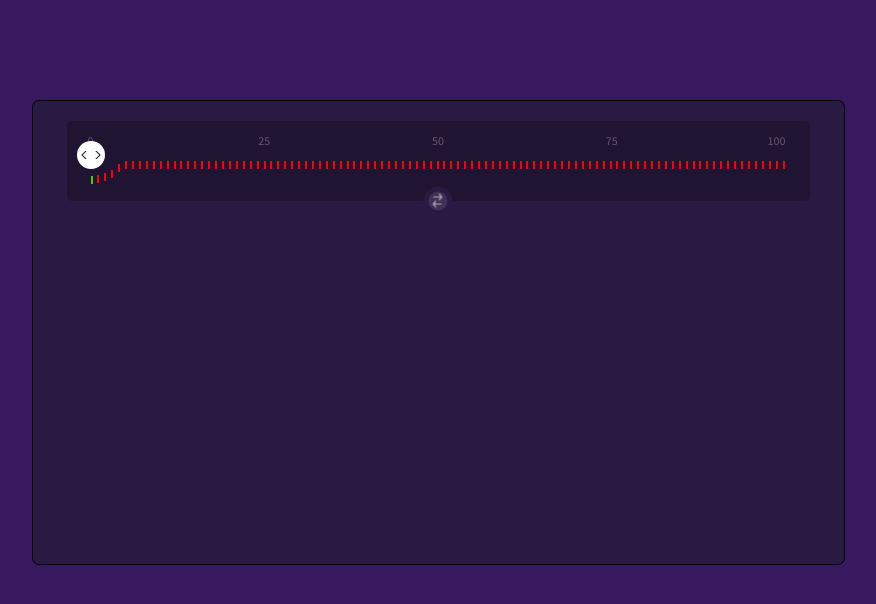
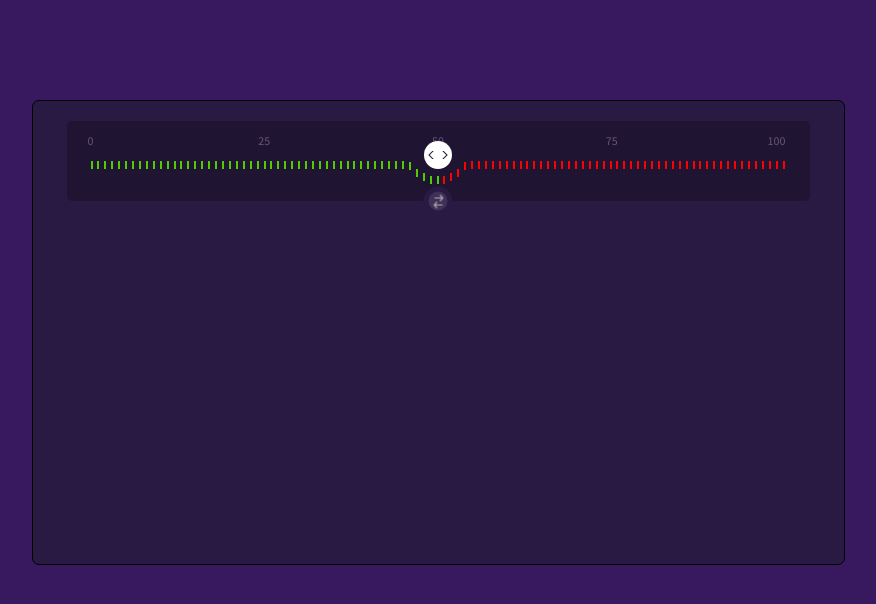
Before and after one commit to extriton/dice-nuxt, a Nuxt app: page / in a window 1280 px wide. Shown: the top 604 px of the page, without its empty margins (202-1078 px from the left). Built offline with nearby package versions, Linux system fonts and the light colour scheme.

Commit message:
Replace store to props

```diff
--- a/components/dice/DiceGame.vue
+++ b/components/dice/DiceGame.vue
@@ -1,24 +1,55 @@
 <template>
   <div class="dice-game">
+    <!-- Slider -->
     <div class="dice-slider-wrapper">
-      <DiceSlider />
+      <DiceSlider
+        :user-value="userValue"
+        :reversed="reversed"
+        @changeUserValue="changeUserValue"
+      />
+      <div class="dice-reverse-wrapper">
+        <DiceReverse
+          @reverse="reverse"
+        />
+      </div>
     </div>
   </div>
 </template>
 
 <script>
 import DiceSlider from '~/components/dice/DiceSlider.vue'
+import DiceReverse from '~/components/dice/DiceReverse.vue'
 
 export default {
   name: 'DiceGame',
   components: {
-    DiceSlider
+    DiceSlider,
+    DiceReverse
+  },
+  data () {
+    return {
+      userValue: 50,
+      gameValue: 0,
+      reversed: false,
+      history: []
+    }
+  },
+  methods: {
+    // Реверс: больше - меньше
+    reverse () {
+      this.reversed = !this.reversed
+    },
+    // Устанавливает новое занчение userValue по событию из слайдера
+    changeUserValue (value) {
+      this.userValue = value
+    }
   }
 }
 </script>
 
 <style>
 @import url('https://fonts.googleapis.com/css?family=Source+Sans+Pro&display=swap');
+
 .dice-game {
   font-family: 'Source Sans Pro', sans-serif;
   width: 813px;
@@ -28,4 +59,17 @@ export default {
   background-color: #291a43;
   padding-top: 20px;
 }
+
+.dice-slider-wrapper {
+  position: relative;
+}
+
+.dice-slider-wrapper .dice-reverse-wrapper {
+  width: 29px;
+  height: 29px;
+  position: absolute;
+  left: 50%;
+  bottom: 0;
+  transform: translate(-50%, 50%);
+}
 </style>
--- a/components/dice/DiceReverse.vue
+++ b/components/dice/DiceReverse.vue
@@ -1,24 +1,17 @@
 <template>
   <div
     class="dice-reverse"
-    @click="invertReverse"
-  >
-    <i class="fa fa-exchange" />
-  </div>
+    @click="reverse"
+  />
 </template>
 
 <script>
-import { mapMutations } from 'vuex'
-
 export default {
   name: 'DiceReverse',
   methods: {
-    invertReverse () {
-      this.INVERT_REVERSE()
-    },
-    ...mapMutations({
-      INVERT_REVERSE: 'dice/INVERT_REVERSE'
-    })
+    reverse () {
+      this.$emit('reverse')
+    }
   }
 }
 </script>
@@ -30,6 +23,7 @@ export default {
     border: 5px solid #291a43;
     border-radius: 100%;
     background: url('~assets/change.png') no-repeat #3e3156;
+    background-position: 1px 1px;
 }
 .dice-reverse:hover {
   cursor: pointer;
--- a/components/dice/DiceSlider.vue
+++ b/components/dice/DiceSlider.vue
@@ -31,20 +31,24 @@
         />
       </ul>
     </div>
-    <div class="dice-reverse-wrapper">
-      <DiceReverse />
-    </div>
   </div>
 </template>
 
 <script>
-import { mapGetters, mapMutations } from 'vuex'
-import DiceReverse from '~/components/dice/DiceReverse.vue'
-
 export default {
   name: 'DiceSlider',
   components: {
-    DiceReverse
+    // DiceReverse
+  },
+  props: {
+    userValue: {
+      type: Number,
+      required: true
+    },
+    reversed: {
+      typr: Boolean,
+      required: true
+    }
   },
   data () {
     return {
@@ -56,15 +60,11 @@ export default {
     // Возвращает значение отображаемое внутри триггера если он перетягивается мышкой
     runnerValue () {
       if (this.drag) {
-        return this.USER_VALUE
+        return this.userValue
       } else {
         return ''
       }
-    },
-    ...mapGetters({
-      USER_VALUE: 'dice/USER_VALUE',
-      REVERSE: 'dice/REVERSE'
-    })
+    }
   },
   methods: {
     // Позиционирует числа заголовка captionItems[] в заивсимости от значения
@@ -81,14 +81,14 @@ export default {
         backgroundColor: '#50CC00'
       }
 
-      if ((value < this.USER_VALUE + 1 && this.REVERSE) || (value > this.USER_VALUE + 1 && !this.REVERSE)) {
+      if ((value < this.userValue + 1 && this.reversed) || (value > this.userValue + 1 && !this.reversed)) {
         style.backgroundColor = 'red'
       }
 
-      const dx = Math.abs(value - this.USER_VALUE - 1)
+      const dx = Math.abs(value - this.userValue - 1)
       if (dx <= 4) {
         const y = Math.sqrt(25 - dx * dx)
-        style.top = `calc(${y * 27}% - 16px)`
+        style.top = `calc(${(y - 1) * 32}% - 14px)`
       }
 
       return style
@@ -96,7 +96,7 @@ export default {
     // Позиционирует триггер
     setRunnerStyle () {
       const style = {
-        left: this.USER_VALUE + '%'
+        left: this.userValue + '%'
       }
       return style
     },
@@ -108,14 +108,14 @@ export default {
     stopDrag () {
       this.drag = false
     },
-    // Перетягивания триггера мышкой
+    // Перетягивание триггера мышкой
     doDrag (e) {
       if (this.drag) {
         let newValue
         newValue = parseInt((e.offsetX + e.target.offsetLeft - e.target.offsetWidth / 2) / e.target.parentNode.offsetWidth * 10000) / 100
         if (newValue < 0) { newValue = 0 }
         if (newValue > 100) { newValue = 100 }
-        this.SET_USER_VALUE(newValue)
+        this.changeUserValue(newValue)
       }
     },
     // Перемещение триггера при клике по линейке
@@ -128,23 +128,24 @@ export default {
         newValue = parseInt(e.offsetX / e.target.offsetWidth * 10000) / 100
       }
 
-      const deltaValue = (newValue - this.USER_VALUE) / 20
+      const deltaValue = (newValue - this.userValue) / 20
       const intervalId = setInterval(() => {
-        if (this.USER_VALUE === newValue) {
+        if (this.userValue === newValue) {
           clearInterval(intervalId)
           return
         }
-        if ((deltaValue > 0 && this.USER_VALUE + deltaValue > newValue) ||
-          (deltaValue < 0 && this.USER_VALUE + deltaValue < newValue)) {
-          this.SET_USER_VALUE(newValue)
+        if ((deltaValue > 0 && this.userValue + deltaValue > newValue) ||
+          (deltaValue < 0 && this.userValue + deltaValue < newValue)) {
+          this.changeUserValue(newValue)
         } else {
-          this.SET_USER_VALUE(this.USER_VALUE + deltaValue)
+          this.changeUserValue(this.userValue + deltaValue)
         }
       }, 10)
     },
-    ...mapMutations({
-      SET_USER_VALUE: 'dice/SET_USER_VALUE'
-    })
+    // Эмит события родителю на изменение userValue
+    changeUserValue (value) {
+      this.$emit('changeUserValue', value)
+    }
   }
 }
 </script>
@@ -234,13 +235,4 @@ export default {
   cursor: pointer;
   background-image: none;
 }
-
-.dice-slider .dice-reverse-wrapper {
-  width: 29px;
-  height: 29px;
-  position: absolute;
-  left: 50%;
-  bottom: 0;
-  transform: translate(-50%, 50%);
-}
 </style>
--- a/store/dice.js
+++ /dev/null
@@ -1,22 +0,0 @@
-export const state = () => ({
-  reverse: false,
-  userValue: 0
-})
-
-export const getters = {
-  REVERSE: (state) => {
-    return state.reverse
-  },
-  USER_VALUE: (state) => {
-    return state.userValue
-  }
-}
-
-export const mutations = {
-  INVERT_REVERSE: (state) => {
-    state.reverse = !state.reverse
-  },
-  SET_USER_VALUE: (state, payload) => {
-    state.userValue = payload
-  }
-}
```
